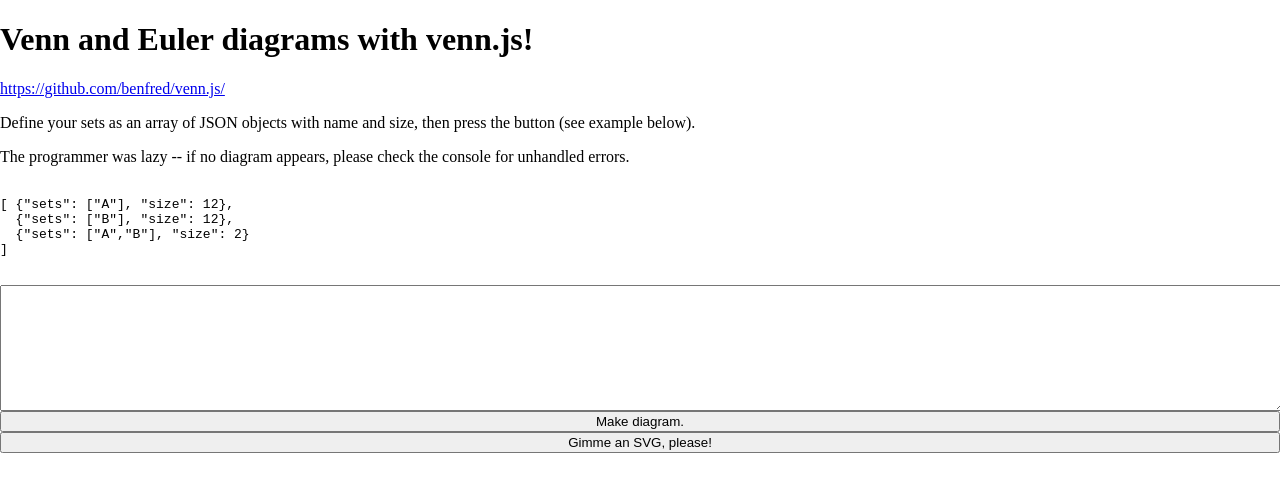
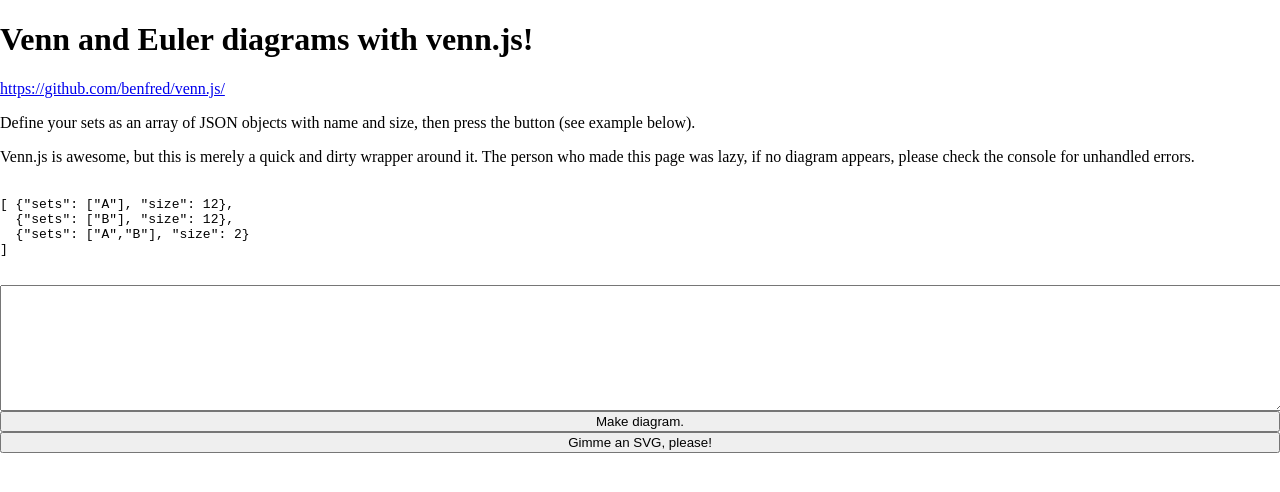
Before and after one commit to holliebaker/holliebaker.github.io, a Jekyll site: the page venn-diagram.html, which Jekyll copies as it is, in a window 1280 px wide. Shown: the top 492 px of the page. Built offline with Jekyll 4.4.1, drawn with Linux system fonts in a browser that asks for light colours.

Commit message:
change wording

```diff
--- a/venn-diagram.html
+++ b/venn-diagram.html
@@ -18,7 +18,7 @@ textarea, button {
         <h1>Venn and Euler diagrams with venn.js!</h1>
         <p><a href="https://github.com/benfred/venn.js/">https://github.com/benfred/venn.js/</a></p>
         <p>Define your sets as an array of JSON objects with name and size, then press the button (see example below).</p>
-        <p>The programmer was lazy -- if no diagram appears, please check the console for unhandled errors.</p>
+        <p>Venn.js is awesome, but this is merely a quick and dirty wrapper around it. The person who made this page was lazy, if no diagram appears, please check the console for unhandled errors.</p>
         <pre><code>
 [ {"sets": ["A"], "size": 12},
   {"sets": ["B"], "size": 12},
```
